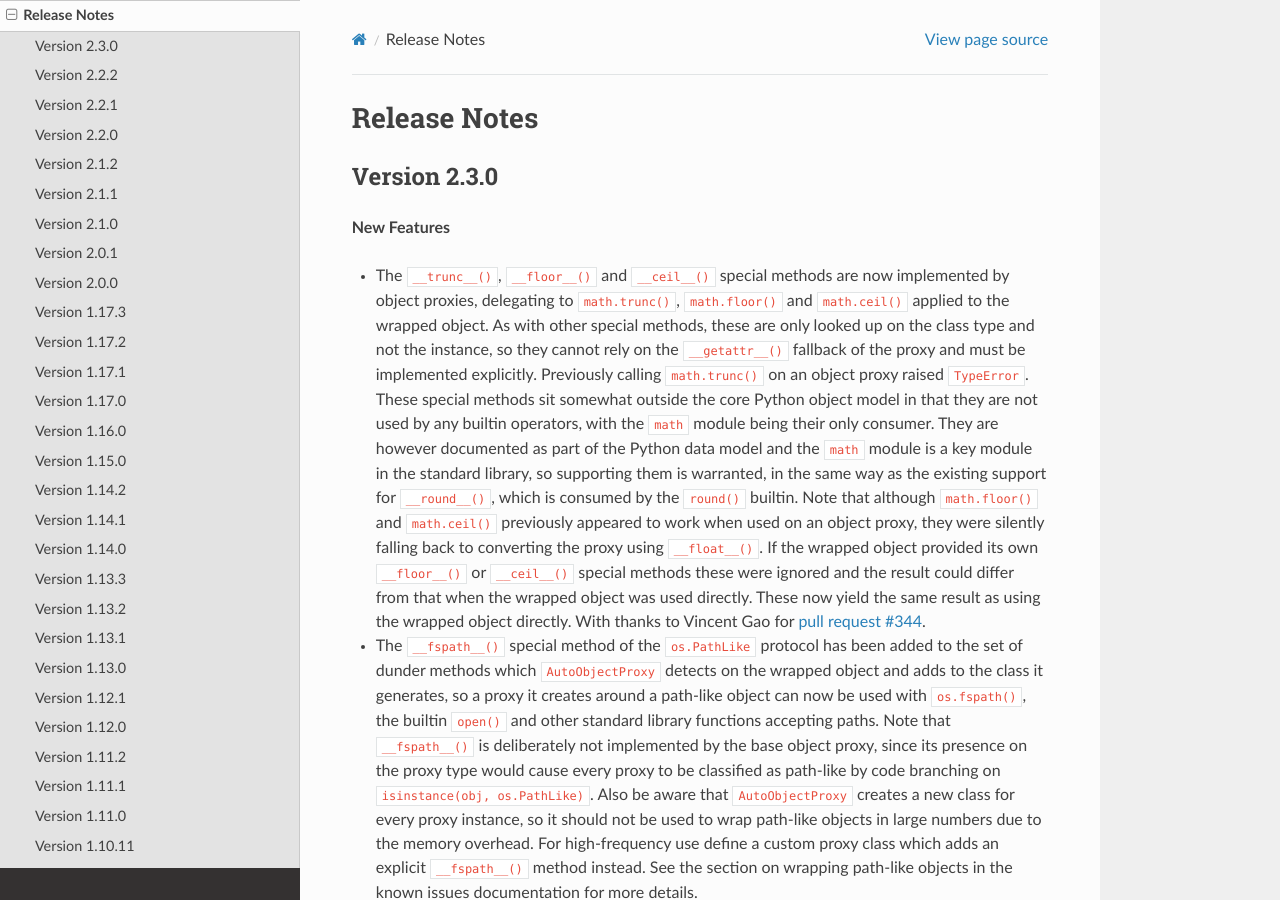
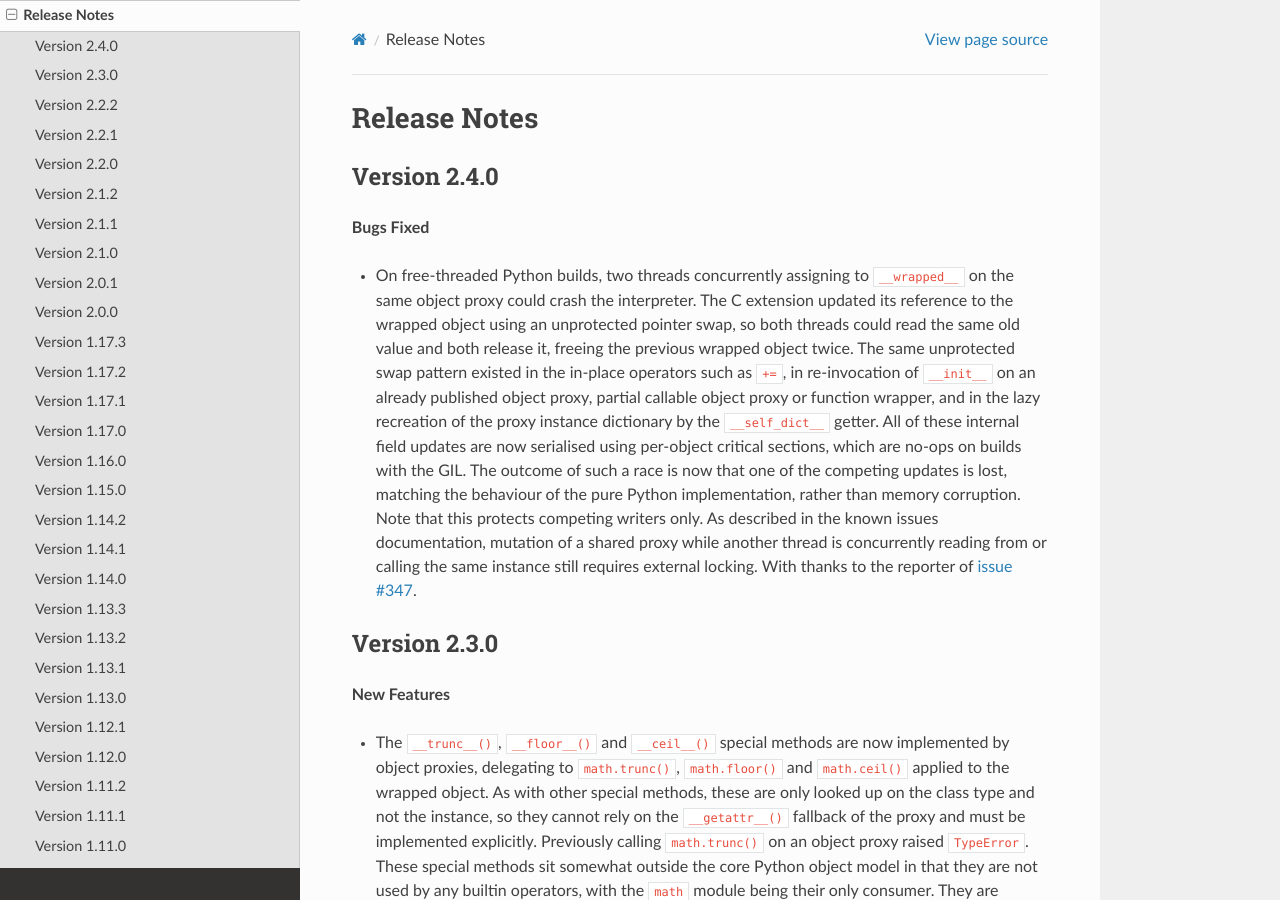
Before and after one commit to GrahamDumpleton/wrapt, a Sphinx documentation site: the page built from docs/changes.rst, in a window 1280 px wide and 900 px high. Built offline with Sphinx 7.4.7 and the Read the Docs theme 3.1.0, drawn with Linux system fonts in a browser that asks for light colours.

Commit message:
Add 2.4.0 change log entry for free threading fixes.
Describe under a new 2.4.0 section the use of per-object critical
sections to serialise internal field updates in the C extension, fixing
the double free reported for concurrent assignment to __wrapped__ on
free-threaded builds along with the equivalent unprotected swaps in the
in-place operators, __init__ re-invocation and the __self_dict__
getter.

```diff
--- a/docs/changes.rst
+++ b/docs/changes.rst
@@ -1,5 +1,30 @@
 Release Notes
 =============
+
+Version 2.4.0
+-------------
+
+**Bugs Fixed**
+
+* On free-threaded Python builds, two threads concurrently assigning to
+  ``__wrapped__`` on the same object proxy could crash the interpreter.
+  The C extension updated its reference to the wrapped object using an
+  unprotected pointer swap, so both threads could read the same old value
+  and both release it, freeing the previous wrapped object twice. The
+  same unprotected swap pattern existed in the in-place operators such as
+  ``+=``, in re-invocation of ``__init__`` on an already published object
+  proxy, partial callable object proxy or function wrapper, and in the
+  lazy recreation of the proxy instance dictionary by the
+  ``__self_dict__`` getter. All of these internal field updates are now
+  serialised using per-object critical sections, which are no-ops on
+  builds with the GIL. The outcome of such a race is now that one of the
+  competing updates is lost, matching the behaviour of the pure Python
+  implementation, rather than memory corruption. Note that this protects
+  competing writers only. As described in the known issues documentation,
+  mutation of a shared proxy while another thread is concurrently reading
+  from or calling the same instance still requires external locking.
+  With thanks to the reporter of `issue #347
+  <https://github.com/GrahamDumpleton/wrapt/issues/347>`_.
 
 Version 2.3.0
 -------------
```
